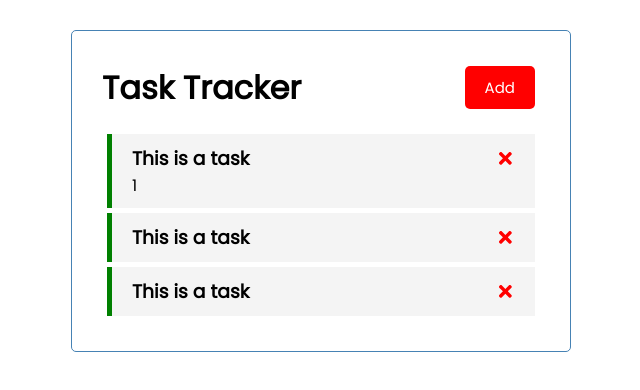
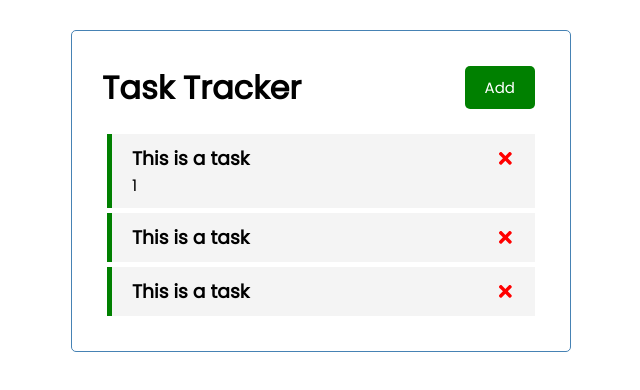
Before and after one commit to vlad1onescu/React_Task_Tracker, a React (Create React App) app in the folder react-task-traker/: page / in a window 1280 px wide. Shown: the top 390 px of the page, without its empty margins (319-959 px from the left). Built offline with nearby package versions, Linux system fonts and the light colour scheme.

Commit message:
pretty add button functionaing

```diff
--- a/react-task-traker/src/App.js
+++ b/react-task-traker/src/App.js
@@ -45,12 +45,16 @@ function App() {
     console.log('%cApp.js line:45 task', 'color: #007acc;', task);
     setTasks([...tasks,newTask])
     console.log('%cApp.js line:47 tasks', 'color: #007acc;', tasks);
+
   };
 
   return (
     <div className="container">
-      <Header onAdd={() => setShowAddTask(!showAddTask)} />
-      {showAddTask && <AddTask onAdd={addTask}  showAdd={showAddTask} />}{" "}
+      <Header showAdd ={showAddTask} onAdd={() => {setShowAddTask(!showAddTask)
+    console.log('%cApp.js line:54 showAddTask', 'color: #007acc;', showAddTask);
+      }
+    } />
+      {showAddTask && <AddTask onAdd={addTask}   />}{" "}
       {tasks.length > 0 ? (
         <Tasks tasks={tasks} onDelete={deleteTask} onToggle={toggleReminder} />
       ) : (
--- a/react-task-traker/src/Components/Header.js
+++ b/react-task-traker/src/Components/Header.js
@@ -2,9 +2,10 @@ import PropTypes from "prop-types";
 import Button from "./Button";
 
 const Header = ({ title, onAdd, showAdd }) => {
+    console.log('%cHeader.js line:5 showAdd', 'color: #007acc;', showAdd);
   return (
     <header className="header">
-      <h1> {title} </h1> <Button onClick={onAdd} color={showAdd ? 'green' : 'red'}/>{" "}
+      <h1> {title} </h1> <Button text = {showAdd ? "Close" : "Add"} onClick={onAdd} color={!showAdd ? 'green' : 'red'}/>{" "}
     </header>
   );
 };
--- a/react-task-traker/src/Components/Tasks.js
+++ b/react-task-traker/src/Components/Tasks.js
@@ -1,22 +1,19 @@
-import React from 'react'
-import Task from './Task'
-
+import React from "react";
+import Task from "./Task";
 
 const Tasks = ({ tasks, onDelete, onToggle }) => {
+  return (
+    <>
+      {tasks.map((task) => (
+        <Task
+          onDelete={onDelete}
+          onToggle={onToggle}
+          key={task.id}
+          task={task}
+        />
+      ))}{" "}
+    </>
+  );
+};
 
-    return ( <
-        >
-        {
-            tasks.map((task) => ( <
-                Task onDelete = { onDelete }
-                onToggle = { onToggle }
-                key = { task.id }
-                task = { task }
-                />
-            ))
-        } <
-        />
-    )
-}
-
-export default Tasks
+export default Tasks;
```
